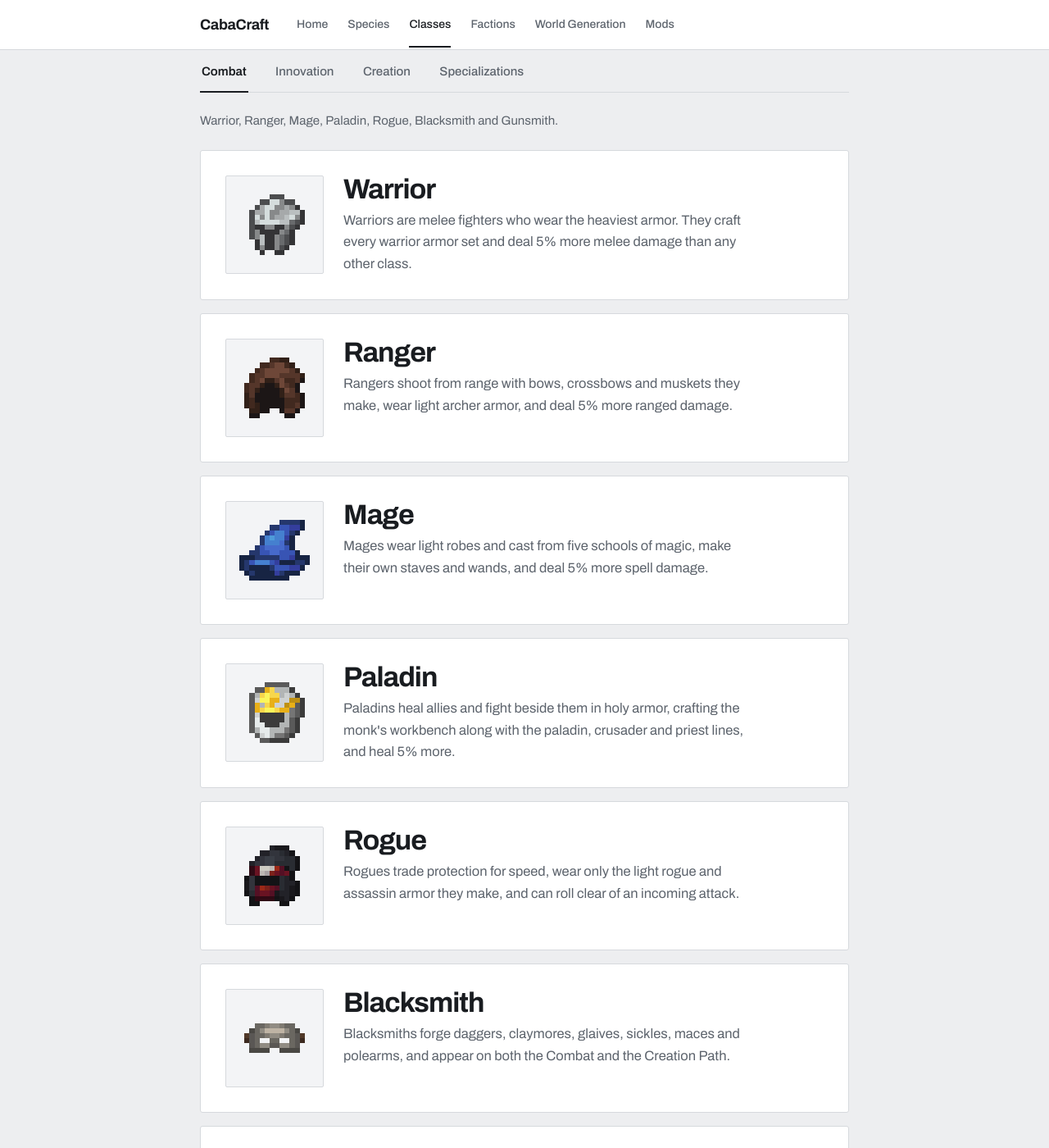
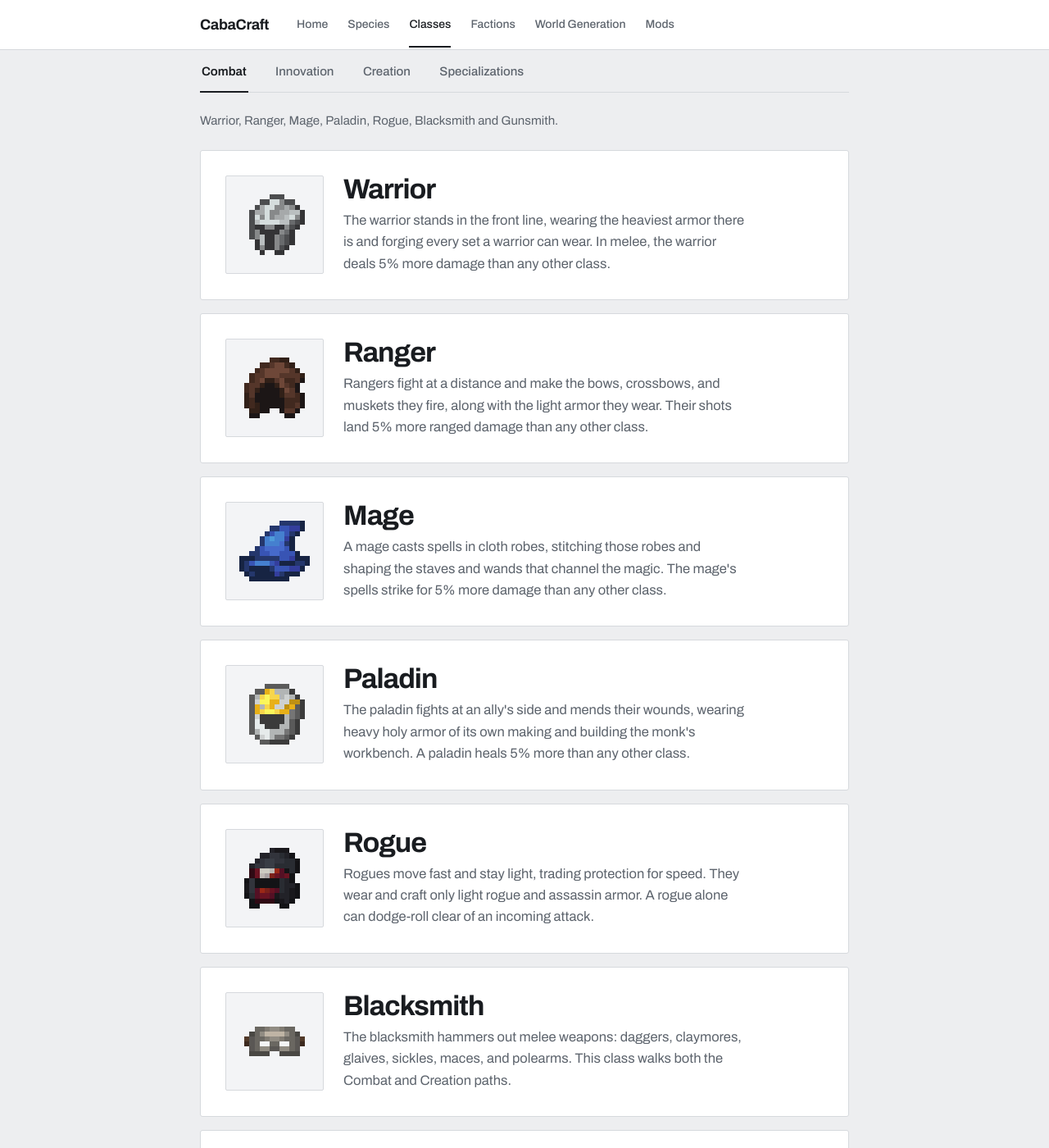
Before and after one commit to Carson-Frost/cabacraft-wiki, a Jekyll site: the page built from classes.md, in a window 1280 px wide and 1400 px high, scrolled down 311 px. Shown: the whole window at 82% size. Built offline with Jekyll 4.4.1, drawn with Linux system fonts in a browser that asks for light colours; some of the changed text lies outside the part shown; grey boxes are pictures that could not be loaded.

Commit message:
classes: rewrite all 15 class descriptions from scratch

```diff
--- a/classes.md
+++ b/classes.md
@@ -23,7 +23,7 @@
     <img src="{{ '/icons/warrior.png' | relative_url }}" alt="">
     <div>
       <h2>Warrior</h2>
-      <p class="desc">Warriors are melee fighters who wear the heaviest armor. They craft every warrior armor set and deal 5% more melee damage than any other class.</p>
+      <p class="desc">The warrior stands in the front line, wearing the heaviest armor there is and forging every set a warrior can wear. In melee, the warrior deals 5% more damage than any other class.</p>
     </div>
   </div>
 </article>
@@ -33,7 +33,7 @@
     <img src="{{ '/icons/ranger.png' | relative_url }}" alt="">
     <div>
       <h2>Ranger</h2>
-      <p class="desc">Rangers shoot from range with bows, crossbows and muskets they make, wear light archer armor, and deal 5% more ranged damage.</p>
+      <p class="desc">Rangers fight at a distance and make the bows, crossbows, and muskets they fire, along with the light armor they wear. Their shots land 5% more ranged damage than any other class.</p>
     </div>
   </div>
 </article>
@@ -43,7 +43,7 @@
     <img src="{{ '/icons/mage.png' | relative_url }}" alt="">
     <div>
       <h2>Mage</h2>
-      <p class="desc">Mages wear light robes and cast from five schools of magic, make their own staves and wands, and deal 5% more spell damage.</p>
+      <p class="desc">A mage casts spells in cloth robes, stitching those robes and shaping the staves and wands that channel the magic. The mage's spells strike for 5% more damage than any other class.</p>
     </div>
   </div>
 </article>
@@ -53,7 +53,7 @@
     <img src="{{ '/icons/paladin.png' | relative_url }}" alt="">
     <div>
       <h2>Paladin</h2>
-      <p class="desc">Paladins heal allies and fight beside them in holy armor, crafting the monk's workbench along with the paladin, crusader and priest lines, and heal 5% more.</p>
+      <p class="desc">The paladin fights at an ally's side and mends their wounds, wearing heavy holy armor of its own making and building the monk's workbench. A paladin heals 5% more than any other class.</p>
     </div>
   </div>
 </article>
@@ -63,7 +63,7 @@
     <img src="{{ '/icons/rogue.png' | relative_url }}" alt="">
     <div>
       <h2>Rogue</h2>
-      <p class="desc">Rogues trade protection for speed, wear only the light rogue and assassin armor they make, and can roll clear of an incoming attack.</p>
+      <p class="desc">Rogues move fast and stay light, trading protection for speed. They wear and craft only light rogue and assassin armor. A rogue alone can dodge-roll clear of an incoming attack.</p>
     </div>
   </div>
 </article>
@@ -73,7 +73,7 @@
     <img src="{{ '/icons/blacksmith.png' | relative_url }}" alt="">
     <div>
       <h2>Blacksmith</h2>
-      <p class="desc">Blacksmiths forge daggers, claymores, glaives, sickles, maces and polearms, and appear on both the Combat and the Creation Path.</p>
+      <p class="desc">The blacksmith hammers out melee weapons: daggers, claymores, glaives, sickles, maces, and polearms. This class walks both the Combat and Creation paths.</p>
     </div>
   </div>
 </article>
@@ -83,7 +83,7 @@
     <img src="{{ '/icons/gunsmith.png' | relative_url }}" alt="">
     <div>
       <h2>Gunsmith</h2>
-      <p class="desc">Gunsmiths make firearms and cannons along with the mounts and loading gear they need, and appear on both the Combat and the Innovation Path.</p>
+      <p class="desc">A gunsmith builds firearms and cannons, together with the mounts and loading gear they need to run. The gunsmith belongs to both the Combat and Innovation paths.</p>
     </div>
   </div>
 </article>
@@ -96,7 +96,7 @@
     <img src="{{ '/icons/engineer.png' | relative_url }}" alt="">
     <div>
       <h2>Engineer</h2>
-      <p class="desc">Engineers automate work other classes do by hand, building shafts, gears, belts and powered machinery.</p>
+      <p class="desc">Engineers take the work other classes do by hand and set it running on its own, assembling shafts, gears, belts, and powered machinery.</p>
     </div>
   </div>
 </article>
@@ -106,7 +106,7 @@
     <img src="{{ '/icons/machinist.png' | relative_url }}" alt="">
     <div>
       <h2>Machinist</h2>
-      <p class="desc">Machinists assemble airships from propellers, bearings, burners and controls, though none will fly without an Engineer's machinery.</p>
+      <p class="desc">The machinist assembles airships out of propellers, bearings, burners, and controls. Those airships need an engineer's machinery before they can fly.</p>
     </div>
   </div>
 </article>
@@ -116,7 +116,7 @@
     <img src="{{ '/icons/gunsmith.png' | relative_url }}" alt="">
     <div>
       <h2>Gunsmith</h2>
-      <p class="desc">Gunsmiths make firearms and cannons along with the mounts and loading gear they need, and appear on both the Combat and the Innovation Path.</p>
+      <p class="desc">A gunsmith builds firearms and cannons, together with the mounts and loading gear they need to run. The gunsmith belongs to both the Combat and Innovation paths.</p>
     </div>
   </div>
 </article>
@@ -126,7 +126,7 @@
     <img src="{{ '/icons/originator.png' | relative_url }}" alt="">
     <div>
       <h2>Originator</h2>
-      <p class="desc">Originators generate and store electricity, building generators, solar panels, batteries and wiring to carry it.</p>
+      <p class="desc">An originator generates and stores electricity, putting together generators, solar panels, batteries, and the wiring that ties them together.</p>
     </div>
   </div>
 </article>
@@ -136,7 +136,7 @@
     <img src="{{ '/icons/alchemist.png' | relative_url }}" alt="">
     <div>
       <h2>Alchemist</h2>
-      <p class="desc">Alchemists brew every potion and are the only class able to work a brewing stand or cauldron, keeping their own potions longer while hostile effects fade sooner.</p>
+      <p class="desc">Only the alchemist can work a brewing stand or cauldron, which makes this class the sole source of potions and the brewer of every one. An alchemist's own potions last longer, and harmful effects wear off faster.</p>
     </div>
   </div>
 </article>
@@ -146,7 +146,7 @@
     <img src="{{ '/icons/enchanter.png' | relative_url }}" alt="">
     <div>
       <h2>Enchanter</h2>
-      <p class="desc">Enchanters forge ancient books, pushing any enchantment one level past the world's cap.</p>
+      <p class="desc">The enchanter writes ancient books and can push any enchantment one level past its normal cap.</p>
     </div>
   </div>
 </article>
@@ -159,7 +159,7 @@
     <img src="{{ '/icons/builder.png' | relative_url }}" alt="">
     <div>
       <h2>Builder</h2>
-      <p class="desc">Builders shape stone, wood and metal into hundreds of decorative variants across eight cutting stations, and reach half a block further to place and break.</p>
+      <p class="desc">A builder turns stone, wood, and metal into hundreds of decorative blocks across eight cutting stations. Outside of combat, the builder reaches half a block farther to place and break blocks.</p>
     </div>
   </div>
 </article>
@@ -169,7 +169,7 @@
     <img src="{{ '/icons/blacksmith.png' | relative_url }}" alt="">
     <div>
       <h2>Blacksmith</h2>
-      <p class="desc">Blacksmiths forge daggers, claymores, glaives, sickles, maces and polearms, and appear on both the Combat and the Creation Path.</p>
+      <p class="desc">The blacksmith hammers out melee weapons: daggers, claymores, glaives, sickles, maces, and polearms. This class walks both the Combat and Creation paths.</p>
     </div>
   </div>
 </article>
@@ -179,7 +179,7 @@
     <img src="{{ '/icons/jeweler.png' | relative_url }}" alt="">
     <div>
       <h2>Jeweler</h2>
-      <p class="desc">Jewelers cut rings and necklaces on a jeweler's kit, adding stats from accessory slots rather than from armor.</p>
+      <p class="desc">The jeweler cuts rings and necklaces at a jeweler's kit and draws its bonuses from accessory slots rather than from armor.</p>
     </div>
   </div>
 </article>
@@ -189,7 +189,7 @@
     <img src="{{ '/icons/cook.png' | relative_url }}" alt="">
     <div>
       <h2>Cook</h2>
-      <p class="desc">Cooks work the gristmill, cooking pot, cutting board, skillet and stove, preparing dishes to restore health.</p>
+      <p class="desc">A cook prepares dishes that restore health, working the gristmill, cooking pot, cutting board, skillet, and stove.</p>
     </div>
   </div>
 </article>
```
